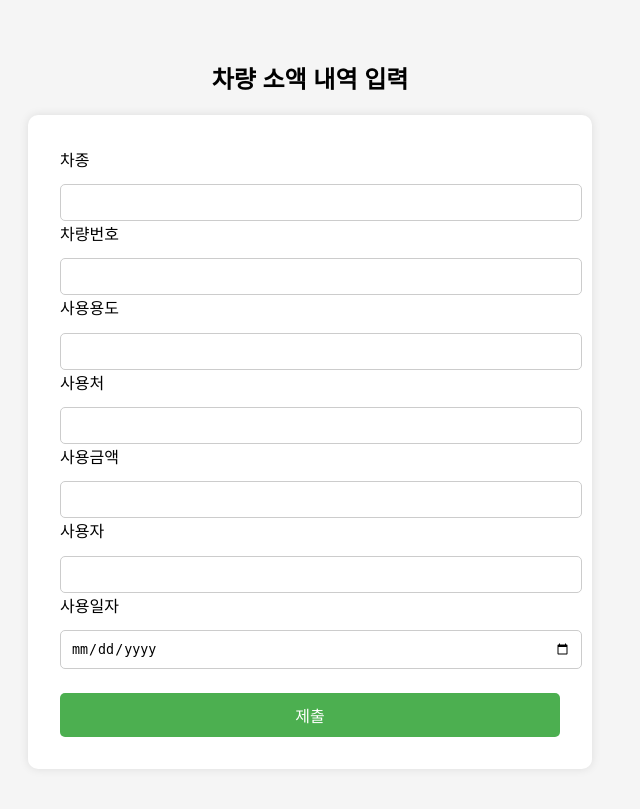
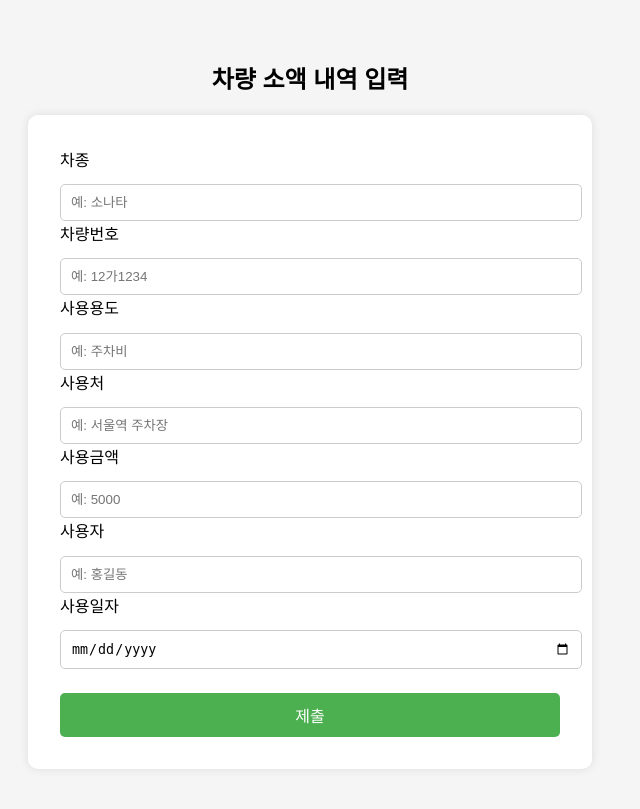
Before and after one commit to kbc329/car, a Flask app: template templates/form.html in a window 1280 px wide. Shown: the whole page, without its empty margins (330-970 px from the left). Run offline with Flask 3, Linux system fonts and the light colour scheme; the template is opened without the code that fills it, so the values that code supplies are empty; parts of the project's set-up code (start-up, migrations or seed data) failed here and were passed over.

Commit message:
Fix: align form input names and placeholders for consistency

```diff
--- a/templates/form.html
+++ b/templates/form.html
@@ -41,24 +41,24 @@
 </head>
 <body>
     <h2 style="text-align:center;">차량 소액 내역 입력</h2>
-    <form action="/submit" method="post">
+    <form action="/" method="post">
         <label for="car_type">차종</label>
-        <input type="text" id="car_type" name="car_type" required>
+        <input type="text" id="car_type" name="car_type" required placeholder="예: 소나타">
 
         <label for="car_number">차량번호</label>
-        <input type="text" id="car_number" name="car_number" required>
+        <input type="text" id="car_number" name="car_number" required placeholder="예: 12가1234">
 
-        <label for="purpose">사용용도</label>
-        <input type="text" id="purpose" name="purpose" required>
+        <label for="usage">사용용도</label>
+        <input type="text" id="usage" name="usage" required placeholder="예: 주차비">
 
         <label for="place">사용처</label>
-        <input type="text" id="place" name="place" required>
+        <input type="text" id="place" name="place" required placeholder="예: 서울역 주차장">
 
         <label for="amount">사용금액</label>
-        <input type="number" id="amount" name="amount" required>
+        <input type="number" id="amount" name="amount" required min="0" placeholder="예: 5000">
 
         <label for="user">사용자</label>
-        <input type="text" id="user" name="user" required>
+        <input type="text" id="user" name="user" required placeholder="예: 홍길동">
 
         <label for="date">사용일자</label>
         <input type="date" id="date" name="date" required>
```
